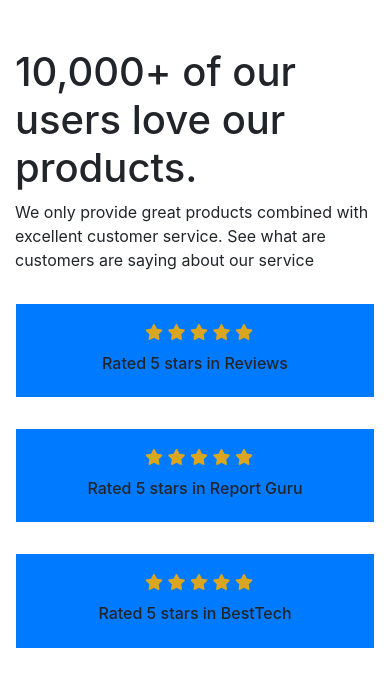
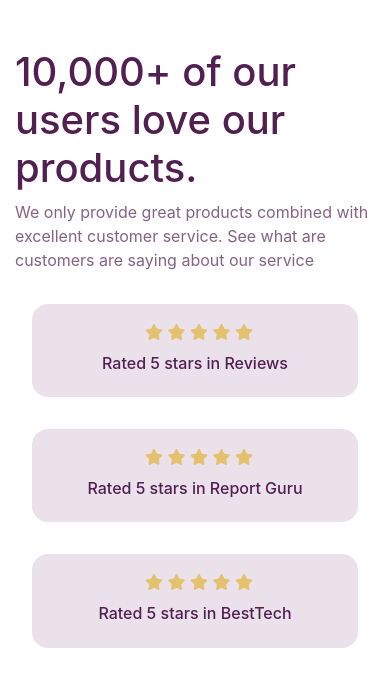
Before and after one commit to SaadJamilAkhtar/bootstrap4-review-section, a plain HTML site: page index.html in a window 390 px wide. Drawn offline with Linux system fonts and the light colour scheme.

Commit message:
review - heading portion done - responsive

```diff
--- a/assets/style.scss
+++ b/assets/style.scss
@@ -1,20 +1,48 @@
-.mar-l-2{
-    margin-left: 2rem;
-}
-
-.mar-l-4{
-    margin-left: 4rem;
-}
+$primary-color:#511F50;
+$primary-color-light:rgba(81, 31, 80,0.7);
 
 .mar-t-2{
     margin-top: 0rem;
 }
 
-#start{
+#star-card{
+    background-color: #ebe1eb;   // change it later
+    border-radius: 1rem;
+    border: none;
+    color:$primary-color;    // change it later
+
     i{
-        color: goldenrod;
+        color: 	#e3c16d;
     }
 }
+
+#review-text {
+    h1#review-heading{
+        color: $primary-color;
+    }
+    p#review-para{
+        color: $primary-color-light;
+    }
+
+}
+
+#review-card-body{
+
+
+}
+
+
+@for $i from 1 through 3 {
+    #review-card:nth-child(#{$i}){
+        margin-top: 1rem;
+        margin-right: 2rem;
+        margin-bottom: 1rem;
+        margin-left: $i * 2rem;
+    }
+}
+
+
+
 @media (max-width: 480px) {
     .mar-l-2 {
       margin-left: 0;
@@ -27,4 +55,12 @@
       .mar-t-2{
         margin-top: 10px;
     }
+    @for $i from 1 through 3 {
+        #review-card:nth-child(#{$i}){
+            margin-top: 1rem;
+            margin-right: 2rem;
+            margin-bottom: 1rem;
+            margin-left: 2rem;
+        }
+    }
   }
--- a/index.html
+++ b/index.html
@@ -17,19 +17,17 @@
         <div class="pt-5">
             <div class="row">
                 <div class="col-md-5 col-sm-12">
-                    <div>
-                        <h1>10,000+ of our<br> users love our<br> products.</h1>
-                    </div>
-                    <div>
-                        <p>We only provide great products combined with excellent customer service. See what are
+                    <div id="review-text">
+                        <h1 id="review-heading">10,000+ of our<br> users love our<br> products.</h1>
+                        <p id="review-para">We only provide great products combined with excellent customer service. See what are
                             customers are saying about our service</p>
                     </div>
                 </div>
                 <div class="col-md-7 col-sm-12">
-                    <div class="row">
-                        <div class="col-md-8 col-sm-12 m-3">
-                            <div class="row bg-primary pt-3 pb-3 text-center">
-                                <div class="col-md-4 col-sm-12 ml-2" id="start">
+                    <div class="row" id="review-card-body">
+                        <div class="col-md-8 col-sm-12" id="review-card">
+                            <div class="row pt-3 pb-3 text-center" id="star-card">
+                                <div class="col-md-4 col-sm-12 ml-2">
                                     <i class="fa-solid fa-star"></i>
                                     <i class="fa-solid fa-star"></i>
                                     <i class="fa-solid fa-star"></i>
@@ -42,8 +40,8 @@
                             </div>
                         </div>
 
-                        <div class="col-md-8 col-sm-12 m-3 mar-l-2">
-                            <div class="row bg-primary pt-3 pb-3 text-center" id="start">
+                        <div class="col-md-8 col-sm-12" id="review-card">
+                            <div class="row pt-3 pb-3 text-center" id="star-card">
                                 <div class="col-md-4 col-sm-12 ml-2">
                                     <i class="fa-solid fa-star"></i>
                                     <i class="fa-solid fa-star"></i>
@@ -57,8 +55,8 @@
                             </div>
                         </div>
 
-                        <div class="col-md-8 col-sm-12 m-3 mar-l-4">
-                            <div class="row bg-primary pt-3 pb-3 text-center" id="start">
+                        <div class="col-md-8 col-sm-12" id="review-card">
+                            <div class="row pt-3 pb-3 text-center" id="star-card">
                                 <div class="col-md-4 col-sm-12 ml-2">
                                     <i class="fa-solid fa-star"></i>
                                     <i class="fa-solid fa-star"></i>
```
Also changed, not shown: assets/style.css, 1 other file.
